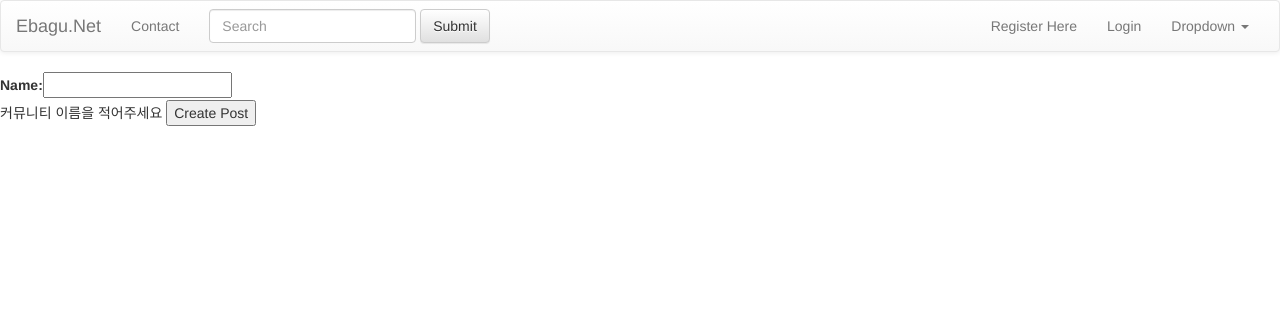
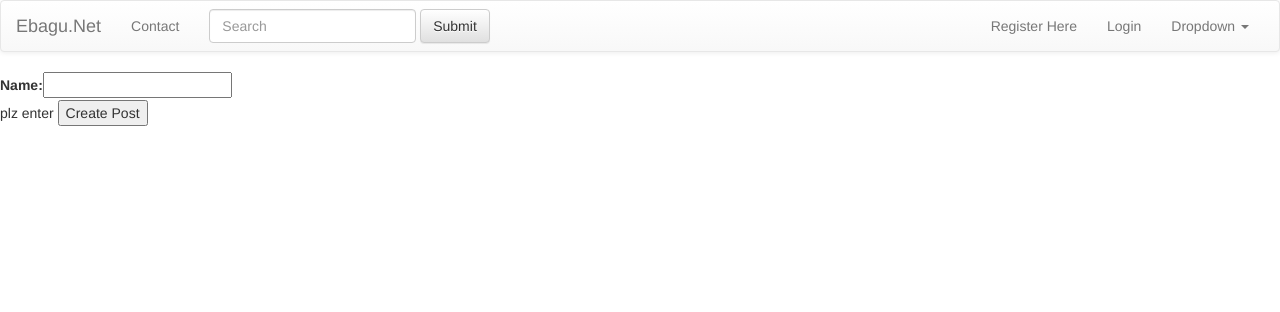
Before and after one commit to lip365/ebagu0.2, a Django app: page /add_category/ in a window 1280 px wide. Shown: the top 312 px of the page. Run offline with Django 3.2, Linux system fonts and the light colour scheme; some libraries are stand-ins or nearby versions.

```diff
--- a/rclone/main/forms.py
+++ b/rclone/main/forms.py
@@ -18,7 +18,7 @@ class UserProfileForm(forms.ModelForm):
 		fields = ('website', 'picture')
 
 class CategoryForm(forms.ModelForm):
-	name = forms.CharField(max_length=128, help_text="커뮤니티 이름을 적어주세요")
+	name = forms.CharField(max_length=128, help_text="plz enter")
 	likes = forms.IntegerField(widget=forms.HiddenInput(), initial=0)
 	slug = forms.CharField(widget=forms.HiddenInput, required=False)
 
@@ -27,7 +27,7 @@ class CategoryForm(forms.ModelForm):
 		fields =('name',)
 
 class PostForm(forms.ModelForm):
-	title = forms.CharField(max_length=128, help_text="제목을 입력해주세요")
+	title = forms.CharField(max_length=128, help_text="plz enter")
 	views = forms.IntegerField(widget=forms.HiddenInput(), initial=0)
 	class Meta:
 		model = Post
--- a/rclone/templates/base.html
+++ b/rclone/templates/base.html
@@ -9,7 +9,7 @@
 	    <meta name="description" content="Ebagu.net">
 	    <meta name="author" content="YG">
 
-	    <title>Ebagu- {% block title %}대한민국은 지금...{%endblock%} </title>
+	    <title>Ebagu- {% block title %}hello{%endblock%} </title>
 	    <!--for styles/i shud comment more -->
 	    <!-- Bootstrap core CSS -->
 
```
Also changed, not shown: 1 other file.
